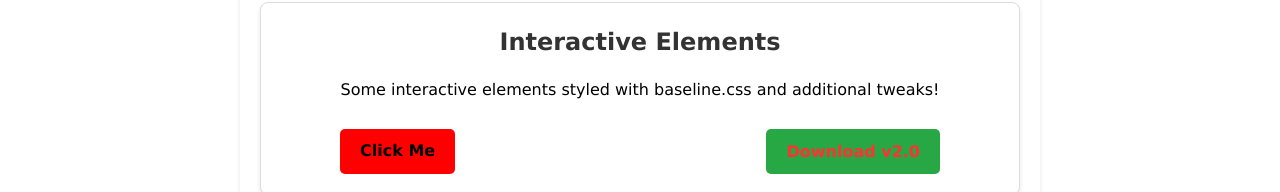
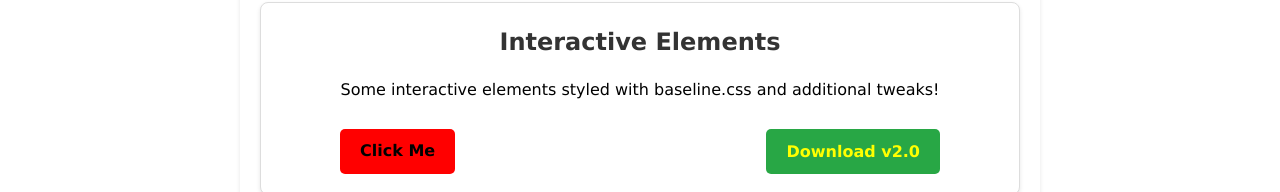
Before and after one commit to KERNAMON/baseline-css, a plain HTML site: page index.html in a window 1280 px wide. Shown: the part 500-692 px from the top of the page. Drawn offline with Linux system fonts and the light colour scheme.

Commit message:
Update style.css

```diff
--- a/style.css
+++ b/style.css
@@ -125,7 +125,7 @@ a:hover {
     display: inline-block;
     padding: 10px 20px;
     font-size: 1rem;
-    color: #FF3131; /* Neon Red */
+    color: #FFFF00;   /* Bright Yellow */
     background-color: #28A745;
     text-decoration: none;
     border-radius: 5px;
```
